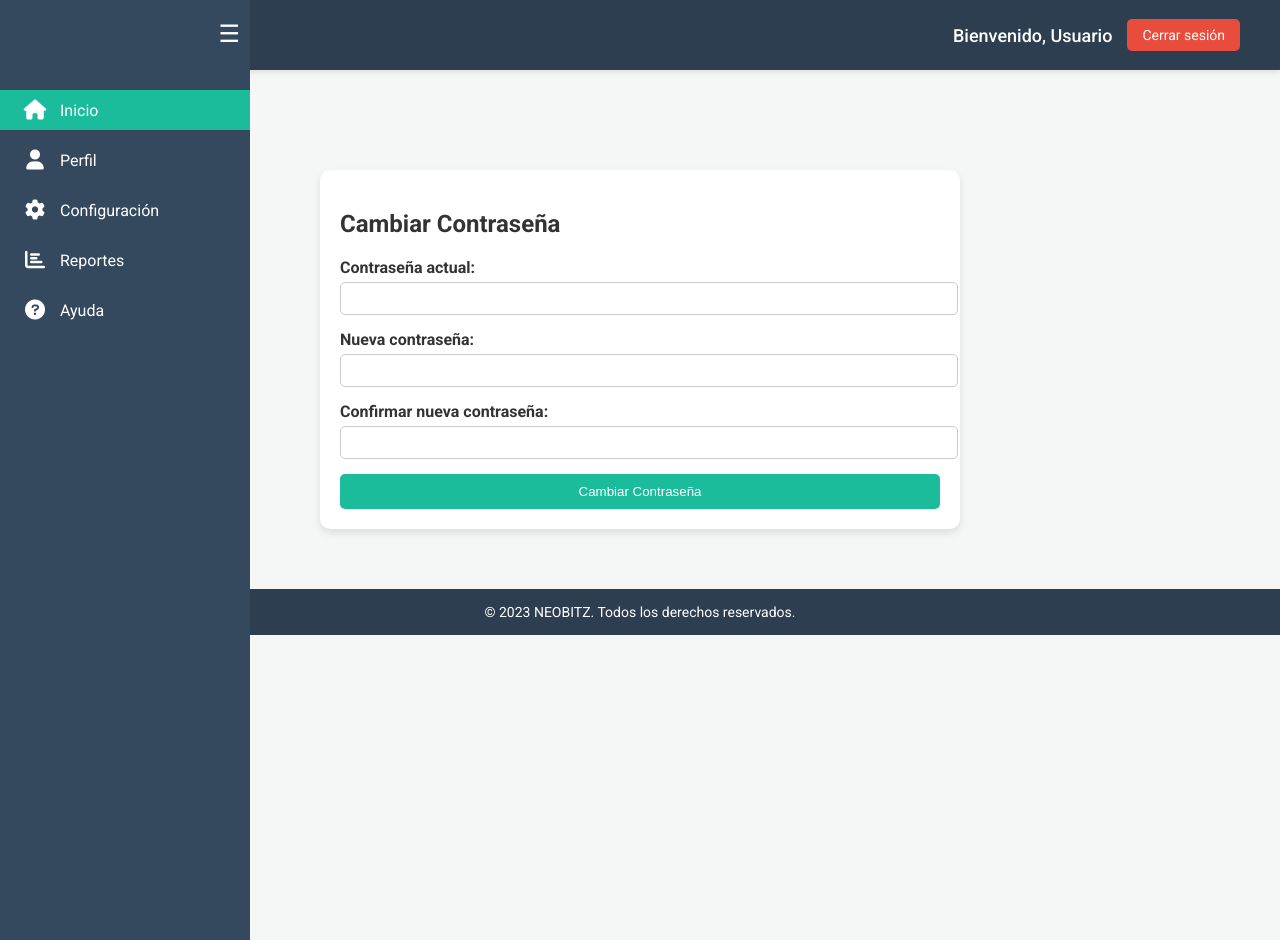
After one commit to GaelLaraBautista/NEOBITZ, a Flask app: page /password/change-password in a window 1280 px wide. The commit adds this page. Run offline with Flask 3, Linux system fonts and the light colour scheme; the visitor is signed in with stand-in values (Sample User, id 1); some libraries are stand-ins or nearby versions.

Commit message:
04 Implementando Estilos

```diff
--- a/app.py
+++ b/app.py
@@ -1,4 +1,4 @@
-from flask import Flask, jsonify, render_template, request, redirect, url_for, session
+from flask import Flask, jsonify, render_template, request, redirect, url_for, session, flash
 from flask_pymongo import PyMongo
 from werkzeug.security import generate_password_hash, check_password_hash
 from flask_bcrypt import Bcrypt
@@ -6,6 +6,7 @@ from dotenv import load_dotenv
 from flask_cors import CORS
 import datetime
 import os
+from bson.objectid import ObjectId
 
 app = Flask(__name__)
 load_dotenv()
@@ -24,13 +25,13 @@ def home():
 
 @app.route('/inicio')
 def index():
-  return render_template('index.html')
+    return render_template('index.html')
 
 @app.route('/contacto')
 def contacto():
    return render_template('contacto.html')
 
-##### Rutas de Registro #######
+##### Rutas de Registro y Cambio de Contraseñas #######
 
 @app.route('/login', methods=["POST"])
 def login():
@@ -61,7 +62,9 @@ def signup():
          "username": username,
          "email" : email,
          "password": hashed_pw,
-         "create_at": datetime.datetime.utcnow()
+         "profile_picture": "",
+         "create_at": datetime.datetime.utcnow(),
+         "updated_at": datetime.datetime.utcnow()
       }
 
       mongo.db.users.insert_one(user_data)
@@ -69,8 +72,77 @@ def signup():
 
    return render_template('signup.html')
 
-#### Rutas de Tareas ###
+@app.route('/logout', methods=['GET', 'POST'])
+def logout():
+   session.clear()
+   return redirect(url_for('home'))
 
+@app.route('/password/change-password', methods=['GET', 'POST'])
+def change_password():
+
+   if 'user' not in session:
+      return redirect( url_for ('home'))
+
+   if request.method == 'POST':
+      current_password = request.form.get('current_password')
+      new_password = request.form.get('new_password')
+      confirm_password = request.form.get('confirm_password')
+
+      user = mongo.db.users.find_one({"username": session['user']})
+
+      if not check_password_hash(user['password'], current_password):
+         flash('La contraseña actual es Incorrecta', "error")
+         return redirect(url_for('change_passowrd'))
+
+      if new_password != confirm_password:
+         flash('Las Contraseñas No Coinciden', "error")
+         return redirect( url_for ('change_password'))
+
+      hashed_password = generate_password_hash(new_password)
+      mongo.db.users.update_one(
+         {"username": session['user']},
+         {"$set":{"password": hashed_password}}
+      )
+      flash('Contraseña Cambiada Correctamente', "success")
+      return redirect( url_for ('profile'))
+   return render_template ('change_password.html')
+
+#### Rutas del perfil del Usuario ###
+
+@app.route('/profile')
+def profile():
+
+    if 'user' not in session:
+        return redirect(url_for('home'))
+
+    user = mongo.db.users.find_one({"username": session['user']})
+    return render_template ('profile.html', user=user)
+
+@app.route('/profile/edit', methods=['GET', 'POST'])
+def edit_profile():
+
+    if 'user' not in session:
+     return redirect(url_for('home'))
+
+    user = mongo.db.users.find_one({"username": session['user']})
+
+    if request.method == 'POST':
+       username = request.form.get('username')
+       email = request.form.get('email')
+       profile_picture = request.form.get('profile_picture')
+
+       mongo.db.users.update_one(
+         {"username": session['user']},
+         {"$set":{
+            "username": username,
+            "email": email,
+            "profile_picture": profile_picture,
+            "update_at": datetime.utcnow()
+         }}
+       )
+       flash ("Perfil Actualizado Correctamente", "success")
+       return redirect(url_for('profile'))
+    return render_template('profile.html', user=user)
 
 if __name__ == '__main__':
     app.run(debug=True)
--- /dev/null
+++ b/static/css/styles.css
@@ -0,0 +1,329 @@
+/* Estilos generales */
+body {
+    font-family: 'Roboto', sans-serif;
+    margin: 0;
+    padding: 0;
+    background-color: #f4f7f6;
+    color: #333;
+}
+
+/* Header */
+header {
+    background-color: #2c3e50;
+    color: #fff;
+    padding: 15px 20px;
+    box-shadow: 0 2px 5px rgba(0, 0, 0, 0.1);
+}
+
+.header-container {
+    display: flex;
+    justify-content: space-between;
+    align-items: center;
+    max-width: 1200px;
+    margin: 0 auto;
+}
+
+.logo {
+    display: flex;
+    align-items: center;
+}
+
+.logo img {
+    width: 40px;
+    height: 40px;
+    margin-right: 10px;
+}
+
+.logo h1 {
+    font-size: 24px;
+    font-weight: 700;
+    margin: 0;
+}
+
+.user-info {
+    display: flex;
+    align-items: center;
+}
+
+.user-info h2 {
+    font-size: 18px;
+    font-weight: 500;
+    margin: 0 15px 0 0;
+}
+
+.username {
+    color: #1abc9c;
+}
+
+.logout-btn {
+    background-color: #e74c3c;
+    color: #fff;
+    padding: 8px 15px;
+    border-radius: 5px;
+    text-decoration: none;
+    font-size: 14px;
+    transition: background-color 0.3s;
+}
+
+.logout-btn:hover {
+    background-color: #c0392b;
+}
+
+/* Sidebar */
+.sidebar {
+    background-color: #34495e;
+    width: 250px;
+    height: 100vh;
+    position: fixed;
+    top: 0;
+    left: 0;
+    padding-top: 80px;
+    transition: width 0.3s;
+    z-index: 1000;
+}
+
+.sidebar.collapsed {
+    width: 60px;
+}
+
+.sidebar-toggle {
+    position: absolute;
+    top: 20px;
+    right: 10px;
+    color: #fff;
+    font-size: 24px;
+    cursor: pointer;
+}
+
+.sidebar ul {
+    list-style: none;
+    padding: 0;
+    margin: 0;
+}
+
+.sidebar ul li {
+    margin: 10px 0;
+}
+
+.sidebar ul li a {
+    color: #fff;
+    text-decoration: none;
+    padding: 10px 20px;
+    display: flex;
+    align-items: center;
+    transition: background-color 0.3s;
+}
+
+.sidebar ul li a:hover {
+    background-color: #1abc9c;
+}
+
+.sidebar ul li a.active {
+    background-color: #1abc9c;
+}
+
+.sidebar ul li a i {
+    font-size: 20px;
+    width: 30px;
+    text-align: center;
+}
+
+.sidebar ul li a .menu-text {
+    margin-left: 10px;
+    transition: opacity 0.3s;
+}
+
+.sidebar.collapsed ul li a .menu-text {
+    opacity: 0;
+    width: 0;
+    overflow: hidden;
+}
+
+/* Main content */
+main {
+    margin-left: 250px;
+    padding: 20px;
+    max-width: 1200px;
+    margin: 80px auto 0;
+    transition: margin-left 0.3s;
+}
+
+main.expanded {
+    margin-left: 60px;
+}
+
+.dashboard h2 {
+    font-size: 24px;
+    margin-bottom: 20px;
+}
+
+/* Estilos para las tarjetas */
+.cards {
+    display: flex;
+    flex-wrap: wrap;
+    gap: 20px;
+    margin-top: 20px;
+}
+
+.card {
+    background-color: #fff;
+    border-radius: 10px;
+    box-shadow: 0 4px 8px rgba(0, 0, 0, 0.1);
+    display: flex;
+    align-items: center;
+    padding: 20px;
+    width: calc(33.333% - 40px); /* Tres tarjetas por fila */
+    transition: box-shadow 0.3s;
+}
+
+.card:hover {
+    box-shadow: 0 8px 16px rgba(0, 0, 0, 0.2);
+}
+
+.card-icon {
+    background-color: #1abc9c;
+    border-radius: 50%;
+    width: 60px;
+    height: 60px;
+    display: flex;
+    align-items: center;
+    justify-content: center;
+    margin-right: 20px;
+}
+
+.card-icon i {
+    font-size: 24px;
+    color: #fff;
+}
+
+.card-content h3 {
+    font-size: 18px;
+    margin-bottom: 5px;
+    color: #2c3e50;
+}
+
+.card-content p {
+    font-size: 24px;
+    font-weight: 700;
+    color: #1abc9c;
+    margin: 0;
+}
+
+/* Footer */
+footer {
+    background-color: #2c3e50;
+    color: #fff;
+    text-align: center;
+    padding: 15px 0;
+    margin-top: 40px;
+}
+
+footer p {
+    margin: 0;
+    font-size: 14px;
+}
+
+/* Responsive Design */
+@media (max-width: 768px) {
+    .sidebar {
+        width: 60px; /* Sidebar contraído por defecto en móviles */
+    }
+
+    .sidebar.collapsed {
+        width: 60px; /* Mantener el sidebar contraído en móviles */
+    }
+
+    main {
+        margin-left: 60px; /* Ajustar el margen para el sidebar contraído */
+    }
+
+    .card {
+        width: calc(50% - 20px); /* Dos tarjetas por fila en móviles */
+    }
+}
+
+@media (max-width: 480px) {
+    .card {
+        width: 100%; /* Una tarjeta por fila en pantallas muy pequeñas */
+    }
+
+    .logo h1 {
+        font-size: 18px; /* Reducir el tamaño del logo en móviles */
+    }
+
+    .user-info h2 {
+        font-size: 14px; /* Reducir el tamaño del texto en móviles */
+    }
+
+    .logout-btn {
+        padding: 6px 12px; /* Reducir el tamaño del botón en móviles */
+        font-size: 12px;
+    }
+}
+
+.profile-container {
+    max-width: 600px;
+    margin: 0 auto;
+    padding: 20px;
+    background-color: #fff;
+    border-radius: 10px;
+    box-shadow: 0 4px 8px rgba(0, 0, 0, 0.1);
+}
+
+.profile-info {
+    display: flex;
+    align-items: center;
+    margin-bottom: 20px;
+}
+
+.profile-picture img {
+    width: 100px;
+    height: 100px;
+    border-radius: 50%;
+    margin-right: 20px;
+}
+
+.profile-details p {
+    margin: 5px 0;
+}
+
+.profile-actions .btn {
+    margin-right: 10px;
+}
+
+.edit-profile-container, .change-password-container {
+    max-width: 600px;
+    margin: 0 auto;
+    padding: 20px;
+    background-color: #fff;
+    border-radius: 10px;
+    box-shadow: 0 4px 8px rgba(0, 0, 0, 0.1);
+}
+
+.edit-profile-container label, .change-password-container label {
+    display: block;
+    margin-bottom: 5px;
+    font-weight: bold;
+}
+
+.edit-profile-container input, .change-password-container input {
+    width: 100%;
+    padding: 8px;
+    margin-bottom: 15px;
+    border: 1px solid #ccc;
+    border-radius: 5px;
+}
+
+.edit-profile-container button, .change-password-container button {
+    width: 100%;
+    padding: 10px;
+    background-color: #1abc9c;
+    color: #fff;
+    border: none;
+    border-radius: 5px;
+    cursor: pointer;
+}
+
+.edit-profile-container button:hover, .change-password-container button:hover {
+    background-color: #16a085;
+}
--- a/templates/base.html
+++ b/templates/base.html
@@ -5,22 +5,57 @@
     <meta name="viewport" content="width=device-width, initial-scale=1.0">
     <title>NEOBITZ | {% block title %}{% endblock %}</title>
     <link rel="icon" href="{{ url_for('static', filename='img/icono.png') }}" type="image/x-icon">
-    <link href="{{url_for('static', filename='css/style.css')}}" rel="stylesheet">
+    <link href="{{ url_for('static', filename='css/styles.css') }}" rel="stylesheet">
+    <link href="https://fonts.googleapis.com/css2?family=Roboto:wght@400;500;700&display=swap" rel="stylesheet">
+    <link href="https://cdnjs.cloudflare.com/ajax/libs/font-awesome/6.0.0-beta3/css/all.min.css" rel="stylesheet">
 </head>
 <body>
-    <!-- Navbar -->
-    <nav class="navbar">
-        <div class="logo">Empresa XYZ</div>
-        <ul class="nav-links">
-            <li><a href="{{url_for('index')}}">Inicio</a></li>
+    <header>
+        <div class="header-container">
+            <div class="logo">
+                <img src="{{ url_for('static', filename='img/icono.png') }}" alt="Logo NEOBITZ">
+                <h1>NEOBITZ</h1>
+            </div>
+            <div class="user-info">
+                {% if user %}
+                    <h2>Bienvenido, <span class="username">{{ user["username"] }}</span></h2>
+                {% else %}
+                    <h2>Bienvenido, Usuario</h2>
+                {% endif %}
+                <a href="{{ url_for('logout') }}" class="logout-btn">Cerrar sesión</a>
+            </div>
+        </div>
+    </header>
+
+    <nav class="sidebar">
+        <div class="sidebar-toggle" onclick="toggleSidebar()">
+            <span>&#9776;</span> <!-- Icono de hamburguesa -->
+        </div>
+        <ul>
+            <li><a href="{{ url_for('index') }}" class="active"><i class="fas fa-home"></i><span class="menu-text">Inicio</span></a></li>
+            <li><a href="{{ url_for('profile') }}"><i class="fas fa-user"></i><span class="menu-text">Perfil</span></a></li>
+            <li><a href="#"><i class="fas fa-cog"></i><span class="menu-text">Configuración</span></a></li>
+            <li><a href="#"><i class="fas fa-chart-bar"></i><span class="menu-text">Reportes</span></a></li>
+            <li><a href="#"><i class="fas fa-question-circle"></i><span class="menu-text">Ayuda</span></a></li>
         </ul>
     </nav>
-    </header>
-    {% block content %}
-    {% endblock %}
-    <!-- Footer -->
-    <footer class="footer">
-        <p>&copy; 2023 Empresa XYZ. Todos los derechos reservados.</p>
+
+    <main>
+        {% block content %}
+        {% endblock %}
+    </main>
+
+    <footer>
+        <p>&copy; 2023 NEOBITZ. Todos los derechos reservados.</p>
     </footer>
+
+    <script>
+        function toggleSidebar() {
+            const sidebar = document.querySelector('.sidebar');
+            const main = document.querySelector('main');
+            sidebar.classList.toggle('collapsed');
+            main.classList.toggle('expanded');
+        }
+    </script>
 </body>
 </html>
--- /dev/null
+++ b/templates/change_password.html
@@ -0,0 +1,21 @@
+{% extends 'base.html' %}
+
+{% block title %} Cambiar Contraseña {% endblock %}
+
+{% block content %}
+    <div class="change-password-container">
+        <h2>Cambiar Contraseña</h2>
+        <form action="{{ url_for('change_password') }}" method="POST">
+            <label for="current_password">Contraseña actual:</label>
+            <input type="password" id="current_password" name="current_password" required>
+
+            <label for="new_password">Nueva contraseña:</label>
+            <input type="password" id="new_password" name="new_password" required>
+
+            <label for="confirm_password">Confirmar nueva contraseña:</label>
+            <input type="password" id="confirm_password" name="confirm_password" required>
+
+            <button type="submit" class="btn">Cambiar Contraseña</button>
+        </form>
+    </div>
+{% endblock %}
```
Also changed, not shown: templates/edit_profile.html (added, +21 -0 lines), templates/index.html (+33 -6 lines), templates/profile.html (added, +27 -0 lines).
